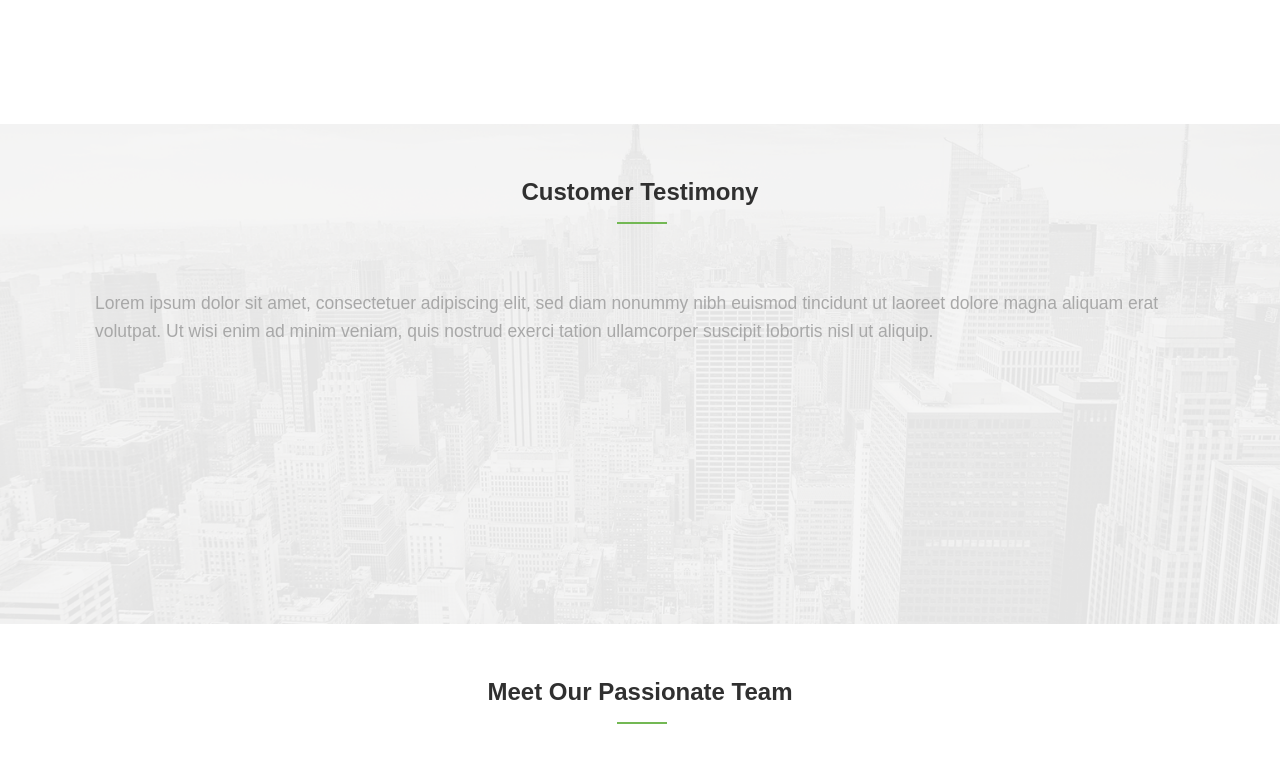
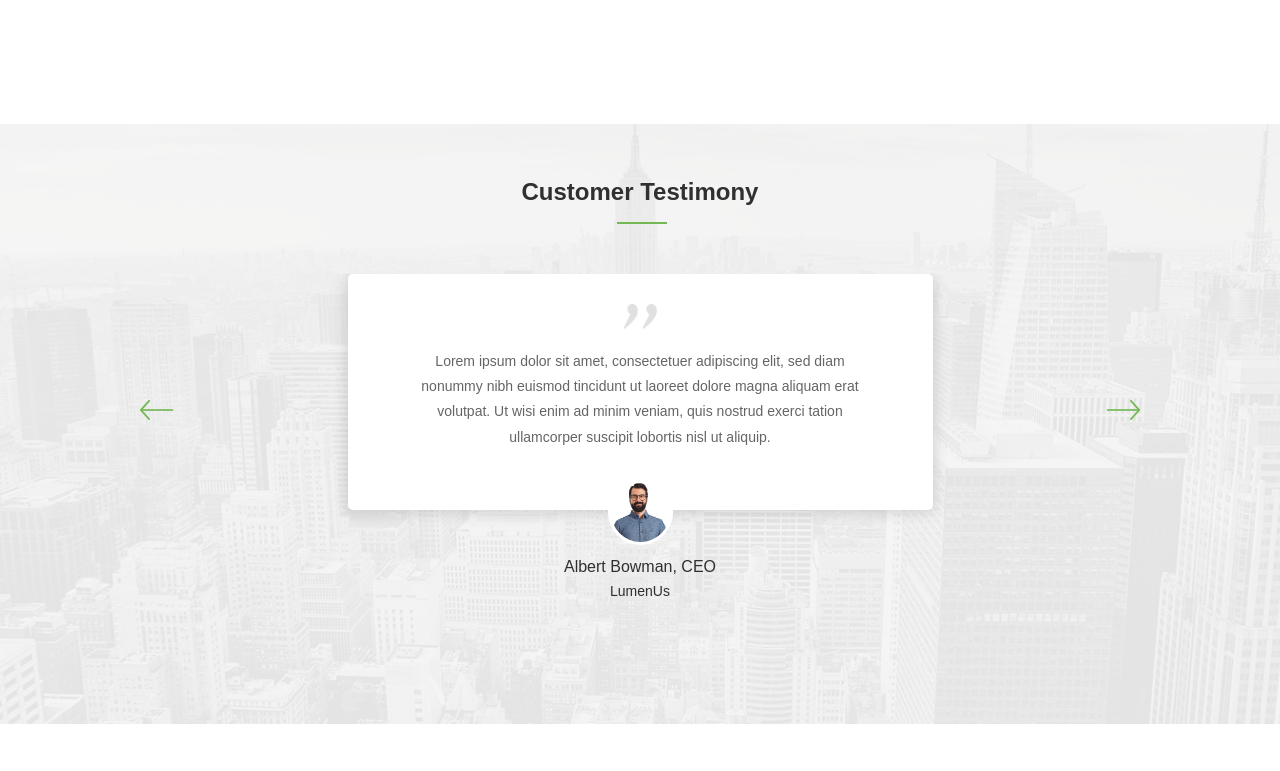
Before and after one commit to dayanramly/melonport, a website: page index.html in a window 1280 px wide. Shown: the part 1280-2051 px from the top of the page. Drawn offline with Linux system fonts and the light colour scheme; files whose address does not match are found by name.

Commit message:
final one

```diff
--- a/bower.json
+++ b/bower.json
@@ -18,6 +18,7 @@
     "font-awesome": "^4.5.0",
     "Ionicons": "ionicons#^2.0.1",
     "sonar.css": "^0.1.0",
-    "bootstrap-select-sass": "^1.6.3"
+    "bootstrap-select-sass": "^1.6.3",
+    "owl.carousel": "^2.2.0"
   }
 }
--- a/index.html
+++ b/index.html
@@ -153,9 +153,38 @@
 					<h3 class="main-title">Customer Testimony</h3>
 					<div class="separator"></div>
 
-					<blockquote>
-						<p>Lorem ipsum dolor sit amet, consectetuer adipiscing elit, sed diam nonummy nibh euismod tincidunt ut laoreet dolore magna aliquam erat volutpat. Ut wisi enim ad minim veniam, quis nostrud exerci tation ullamcorper suscipit lobortis nisl ut aliquip.</p>
-					</blockquote>
+					<div class="owl-carousel owl-theme testimony-slider">
+						<div class="item tt-item">
+							<div class="row">
+								<div class="col-md-6 col-md-offset-3 tt-item-content">
+									<div class="tt-item-quote">
+										<img src="dist/img/quotes.png">
+										<p>Lorem ipsum dolor sit amet, consectetuer adipiscing elit, sed diam nonummy nibh euismod tincidunt ut laoreet dolore magna aliquam erat volutpat. Ut wisi enim ad minim veniam, quis nostrud exerci tation ullamcorper suscipit lobortis nisl ut aliquip.</p>
+									</div>
+									<div class="tt-item-profile">
+										<img src="dist/img/team/team01.png">
+										<h5>Albert Bowman, CEO</h5>
+										<p>LumenUs</p>
+									</div>
+								</div>
+							</div>
+						</div>
+						<div class="item tt-item">
+							<div class="row">
+								<div class="col-md-6 col-md-offset-3 tt-item-content">
+									<div class="tt-item-quote">
+										<img src="dist/img/quotes.png">
+										<p>Lorem ipsum dolor sit amet, consectetuer adipiscing elit, sed diam nonummy nibh euismod tincidunt ut laoreet dolore magna aliquam erat volutpat. Ut wisi enim ad minim veniam, quis nostrud exerci tation ullamcorper suscipit lobortis nisl ut aliquip.</p>
+									</div>
+									<div class="tt-item-profile">
+										<img src="dist/img/team/team01.png">
+										<h5>Dayan Ramly, CEO</h5>
+										<p>LumenUs</p>
+									</div>
+								</div>
+							</div>
+						</div>
+					</div>
 				</div>
 			</div>
 		</div>
@@ -374,5 +403,17 @@
 	</footer>
 
 	<script type="text/javascript" src="dist/scripts/scripts.min.js"></script>
+	<script type="text/javascript">
+		$(document).ready(function(){
+			$('.owl-carousel').owlCarousel({
+				loop:true,
+				nav:true,
+				items:1,
+				dots: false,
+				lazyLoad: true,
+				navText: ["<i class='ion-ios-arrow-thin-left nav-testimony left'></i>","<i class='ion-ios-arrow-thin-right nav-testimony right'></i>"]
+			});
+		});
+	</script>
 </body>
 </html>
--- a/src/scripts/scripts.js
+++ b/src/scripts/scripts.js
@@ -1,3 +1,4 @@
 //= require ../components/jquery/dist/jquery.js
 //= require ../components/bootstrap-sass/assets/javascripts/bootstrap.js
+//= require ../components/owl.carousel/dist/owl.carousel.min.js
 //= require ../components/bootstrap-select-sass/js/bootstrap-select.js
--- a/src/scss/custom.scss
+++ b/src/scss/custom.scss
@@ -173,9 +173,11 @@
 		height: 200px;
 		.col-md-3{
 			position: relative;
+			height: 100%;
 			.services-box{
 				position: absolute;
 				cursor: pointer;
+				width: 100%;
 				.services-box-img{
 					background: $white;
 					padding: 10px;
@@ -190,7 +192,7 @@
 					padding: $spacing-md $spacing-md+$spacing-sm;
 					text-align: center;
 					h5.name{
-
+						font-weight: $font-weight-medium;
 					}
 					p{
 						&.desc{
@@ -213,6 +215,7 @@
 				}
 				&:hover{
 					box-shadow: $shadow-lighter;
+					z-index: 1;
 					.services-box-detail{
 						p{
 							&.desc{
@@ -230,11 +233,82 @@
 }
 // testimony section
 .tt-testimony{
-	height: 500px;
+	height: auto;
+	min-height: 560px;
 	background: url('../img/testimony_bgr.png');
 	background-repeat: no-repeat;
 	background-size: cover;
 	background-position: center;
+	padding-bottom: $spacing-lg;
+	.testimony-slider{
+		.tt-item{
+			height: 100%;
+			min-height: 400px;
+			.tt-item-content{
+				background-color: $white;
+				position: relative;
+				text-align: center;
+				box-shadow: $shadow-lighter;
+				border-radius: 5px;
+				.tt-item-quote{
+					padding: $spacing-lg - 20 $spacing-lg $spacing-lg;
+					img{
+						width: auto;
+						height: 25px;
+						margin: 0 auto $spacing-md;
+					}
+					p{
+						color: $par-grey;
+						font-weight: $font-weight-medium;
+					}
+				}
+
+				.tt-item-profile{
+					position: absolute;
+					width: 100%;
+					left: 0;
+					right: 0;
+					margin-top: -30px;
+					img{
+						width: 65px;
+						height: 65px;
+						object-fit: cover;
+						object-position: center;
+						border-radius: 100%;
+						padding: 3px;
+						background: #fff;
+						margin-left: auto;
+						margin-right: auto;
+					}
+					h5{
+						margin-bottom: 0;
+						font-weight: $font-weight-medium;color:
+						$grey-primary;
+					}
+					p{
+						color: $grey-primary;
+					}
+				}
+			}
+		}
+		.owl-nav{
+			position: absolute;
+			top: $spacing-lg;
+			width: 100%;
+			padding: $spacing-lg $spacing-lg + $spacing-md;
+
+			.nav-testimony{
+				font-size: 40pt;
+				color: $main;
+				&.left{
+					float: left;
+				}
+				&.right{
+					float: right;
+				}
+			}
+		}
+	}
 }
 // team section
 .tt-team{
@@ -242,6 +316,7 @@
 	.team-box{
 		position: relative;
 		margin-bottom: $spacing-lg;
+		cursor: pointer;
 		.team-box-img{
 			background: $white;
 			border: $border-light;
@@ -265,11 +340,10 @@
 			position: absolute;
 			-webkit-transition: height .5s;
 			transition: height .5s;
-			cursor: pointer;
 			h6.name{
 				font-size: $font-size-normal;
 				font-weight: $font-weight-medium;
-				margin-bottom: $spacing-sm;
+				margin-bottom: $spacing-sm / 2;
 				margin-top: 0;
 			}
 			p{
@@ -297,10 +371,11 @@
 					padding-right: $spacing-sm / 2;
 				}
 			}
-			&:hover{
+		}
+		&:hover{
+			.team-box-detail{
 				background: $main;
 				height: 200px;
-				overflow-y: scroll;
 				h6.name{
 					color: $white;
 					font-weight: $font-weight-semiBold;
@@ -332,6 +407,7 @@
 		}
 		p{
 			margin-bottom: $spacing-md + $spacing-sm;
+			color: $par-grey;
 		}
 	}
 	.customer-list-wrapper{
@@ -411,7 +487,7 @@
 		.footer-link{
 			li{
 				line-height: 1.8;
-				font-size: $font-size-micro;
+				font-size: $font-size-micro + 1;
 			}
 		}
 		.footer-detail{
@@ -552,7 +628,7 @@
 		p{
 			font-size: $font-size-normal;
 			margin-bottom: $spacing-lg;
-			color: #656565
+			color: $par-grey;
 		}
 	}
 }
@@ -680,7 +756,7 @@
 		p{
 			font-size: $font-size-normal;
 			margin-bottom: $spacing-lg;
-			color: #656565
+			color: $par-grey;
 		}
 	}
 }
@@ -729,6 +805,8 @@
 						i{
 							color: $main;
 							margin-right: $spacing-sm / 2;
+							font-size: 14pt;
+							vertical-align: middle;
 						}
 					}
 				}
@@ -757,9 +835,9 @@
 			}
 			.bootstrap-select{
 				height: 50px;
-				border: 0;
 				.selectpicker{
 					height: 50px;
+					border: 0;
 					&:focus{
 						outline: none !important;
 						box-shadow: none !important;
--- a/src/scss/partials/color.scss
+++ b/src/scss/partials/color.scss
@@ -6,3 +6,4 @@ $light-grey: #f5f5f5;
 $border-input: #cccccc;
 $border-customer: #d7d7d7;
 $white: #ffffff;
+$par-grey: #656565;
--- a/src/scss/partials/typography.scss
+++ b/src/scss/partials/typography.scss
@@ -72,5 +72,5 @@ p{
     font-family: $font-family;
     color: $grey;
     margin-bottom: 10px;
-    line-height: 1.6;
+    line-height: 1.8;
 }
--- a/src/scss/style.scss
+++ b/src/scss/style.scss
@@ -1,4 +1,5 @@
 @import "../components/bootstrap-sass/assets/stylesheets/bootstrap";
+@import "../components/owl.carousel/src/scss/owl.carousel";
 @import "../components/sonar.css/sass/sonar";
 @import "../components/bootstrap-select-sass/sass/bootstrap-select";
 @import "fonts";
```
Also changed, not shown: clients.html (+44 -3 lines), dist/css/custom.min.css, dist/css/style.css, dist/css/style.min.css, dist/img/quotes.png (added), dist/scripts/scripts.min.js, src/img/quotes.png (added).
